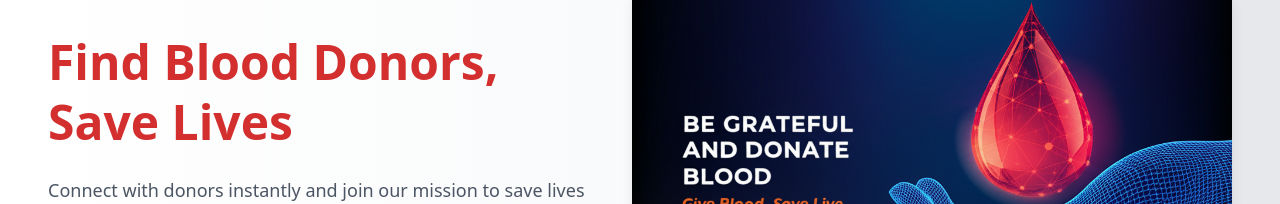
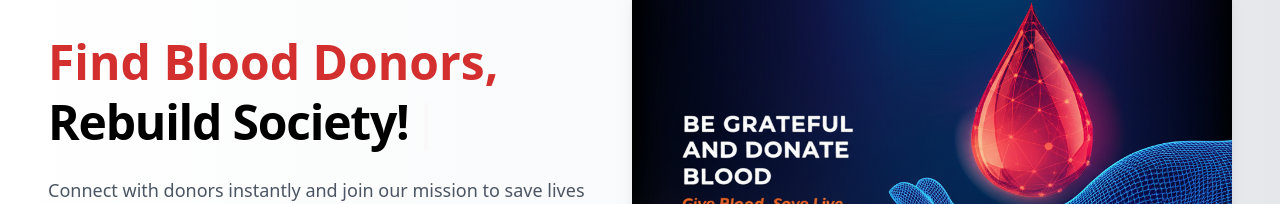
Before and after one commit to Mysterio-O/life-drop-client, a React (Vite) app: page / in a window 1280 px wide. Shown: the part 175-379 px from the top of the page. Built offline with nearby package versions, Linux system fonts and the light colour scheme; no server answers.

Commit message:
added text animation in the banner

```diff
--- a/package.json
+++ b/package.json
@@ -19,6 +19,7 @@
     "axios": "^1.10.0",
     "dotenv": "^17.1.0",
     "firebase": "^11.10.0",
+    "gsap": "^3.13.0",
     "jodit-react": "^5.2.19",
     "motion": "^12.23.0",
     "react": "^19.1.0",
--- a/src/components/Banner/Banner.jsx
+++ b/src/components/Banner/Banner.jsx
@@ -3,6 +3,7 @@
 import bannerImage from '../../assets/banner.png';
 import useAuth from '../../hooks/useAuth';
 import { motion } from 'motion/react';
+import TextType from './TextType';
 
 const Banner = () => {
     const { user } = useAuth();
@@ -23,7 +24,13 @@
                     className="flex-1 text-center md:text-left space-y-6"
                 >
                     <h1 className="text-4xl md:text-5xl font-bold text-[#D32F2F] dark:text-[#EF5350] leading-tight">
-                        Find Blood Donors, <br /> Save Lives
+                        Find Blood Donors, <br /> <TextType
+                            text={["Save Life,", "Give Funds,", "Rebuild Society!"]}
+                            typingSpeed={75}
+                            pauseDuration={1500}
+                            showCursor={true}
+                            cursorCharacter="|"
+                        />
                     </h1>
                     <p className="text-base md:text-lg text-[#4B5563] dark:text-[#94A3B8]">
                         Connect with donors instantly and join our mission to save lives across Bangladesh.
--- /dev/null
+++ b/src/components/Banner/TextType.jsx
@@ -0,0 +1,171 @@
+import { useEffect, useRef, useState, createElement, useMemo, useCallback } from 'react';
+import { gsap } from 'gsap';
+
+const TextType = ({
+    text,
+    as: Component = 'div',
+    typingSpeed = 50,
+    initialDelay = 0,
+    pauseDuration = 2000,
+    deletingSpeed = 30,
+    loop = true,
+    className = '',
+    showCursor = true,
+    hideCursorWhileTyping = false,
+    cursorCharacter = '|',
+    cursorClassName = '',
+    cursorBlinkDuration = 0.5,
+    textColors = [],
+    variableSpeed,
+    onSentenceComplete,
+    startOnVisible = false,
+    reverseMode = false,
+    ...props
+}) => {
+    const [displayedText, setDisplayedText] = useState('');
+    const [currentCharIndex, setCurrentCharIndex] = useState(0);
+    const [isDeleting, setIsDeleting] = useState(false);
+    const [currentTextIndex, setCurrentTextIndex] = useState(0);
+    const [isVisible, setIsVisible] = useState(!startOnVisible);
+    const cursorRef = useRef(null);
+    const containerRef = useRef(null);
+
+    const textArray = useMemo(() => (Array.isArray(text) ? text : [text]), [text]);
+
+    const getRandomSpeed = useCallback(() => {
+        if (!variableSpeed) return typingSpeed;
+        const { min, max } = variableSpeed;
+        return Math.random() * (max - min) + min;
+    }, [variableSpeed, typingSpeed]);
+
+    const getCurrentTextColor = () => {
+        if (textColors.length === 0) return undefined;
+        return textColors[currentTextIndex % textColors.length];
+    };
+
+    useEffect(() => {
+        if (!startOnVisible || !containerRef.current) return;
+
+        const observer = new IntersectionObserver(
+            entries => {
+                entries.forEach(entry => {
+                    if (entry.isIntersecting) {
+                        setIsVisible(true);
+                    }
+                });
+            },
+            { threshold: 0.1 }
+        );
+
+        observer.observe(containerRef.current);
+        return () => observer.disconnect();
+    }, [startOnVisible]);
+
+    useEffect(() => {
+        if (showCursor && cursorRef.current) {
+            gsap.set(cursorRef.current, { opacity: 1 });
+            gsap.to(cursorRef.current, {
+                opacity: 0,
+                duration: cursorBlinkDuration,
+                repeat: -1,
+                yoyo: true,
+                ease: 'power2.inOut'
+            });
+        }
+    }, [showCursor, cursorBlinkDuration]);
+
+    useEffect(() => {
+        if (!isVisible) return;
+
+        let timeout;
+
+        const currentText = textArray[currentTextIndex];
+        const processedText = reverseMode ? currentText.split('').reverse().join('') : currentText;
+
+        const executeTypingAnimation = () => {
+            if (isDeleting) {
+                if (displayedText === '') {
+                    setIsDeleting(false);
+                    if (currentTextIndex === textArray.length - 1 && !loop) {
+                        return;
+                    }
+
+                    if (onSentenceComplete) {
+                        onSentenceComplete(textArray[currentTextIndex], currentTextIndex);
+                    }
+
+                    setCurrentTextIndex(prev => (prev + 1) % textArray.length);
+                    setCurrentCharIndex(0);
+                    timeout = setTimeout(() => { }, pauseDuration);
+                } else {
+                    timeout = setTimeout(() => {
+                        setDisplayedText(prev => prev.slice(0, -1));
+                    }, deletingSpeed);
+                }
+            } else {
+                if (currentCharIndex < processedText.length) {
+                    timeout = setTimeout(
+                        () => {
+                            setDisplayedText(prev => prev + processedText[currentCharIndex]);
+                            setCurrentCharIndex(prev => prev + 1);
+                        },
+                        variableSpeed ? getRandomSpeed() : typingSpeed
+                    );
+                } else if (textArray.length > 1) {
+                    timeout = setTimeout(() => {
+                        setIsDeleting(true);
+                    }, pauseDuration);
+                }
+            }
+        };
+
+        if (currentCharIndex === 0 && !isDeleting && displayedText === '') {
+            timeout = setTimeout(executeTypingAnimation, initialDelay);
+        } else {
+            executeTypingAnimation();
+        }
+
+        return () => clearTimeout(timeout);
+        // eslint-disable-next-line react-hooks/exhaustive-deps
+    }, [
+        currentCharIndex,
+        displayedText,
+        isDeleting,
+        typingSpeed,
+        deletingSpeed,
+        pauseDuration,
+        textArray,
+        currentTextIndex,
+        loop,
+        initialDelay,
+        isVisible,
+        reverseMode,
+        variableSpeed,
+        onSentenceComplete
+    ]);
+
+    const shouldHideCursor =
+        hideCursorWhileTyping && (currentCharIndex < textArray[currentTextIndex].length || isDeleting);
+
+    return createElement(
+        Component,
+        {
+            ref: containerRef,
+            className: `inline-block whitespace-pre-wrap tracking-tight ${className}`,
+            ...props
+        },
+        <span className="inline dark:text-white text-black" style={{ color: getCurrentTextColor() }}>
+            {displayedText}
+        </span>,
+        showCursor && (
+            <span
+                ref={cursorRef}
+                className={`ml-1 inline-block opacity-100 text-[#D32F2F] dark:text-[#EF5350] ${shouldHideCursor ? 'hidden' : ''} ${cursorClassName}`}
+            >
+                {cursorCharacter}
+            </span>
+        )
+    );
+};
+
+export default TextType;
```
Also changed, not shown: 1 other file (tests, documents, lock files or other folders).
